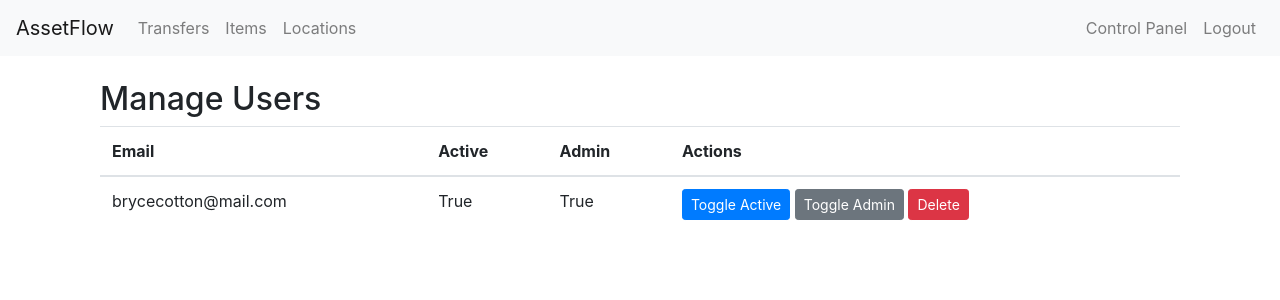
After one commit to 0xCarti/AssetFlow, a Flask app: page /controlpanel/users in a window 1280 px wide. The commit adds this page. Shown: the top 300 px of the page. Run offline with Flask 3, Linux system fonts and the light colour scheme; a user stored in the database is signed in; some libraries are stand-ins or nearby versions.

Commit message:
Version 1 - App is in working state, just need to add quality of life features now.

```diff
--- a/app/forms.py
+++ b/app/forms.py
@@ -13,6 +13,12 @@ from app.models.models import Location, Item
 class LoginForm(FlaskForm):
     email = StringField('Email', validators=[DataRequired(), Email()])
     password = PasswordField('Password', validators=[DataRequired()])
+
+
+class SignupForm(FlaskForm):
+    email = StringField('Email', validators=[DataRequired(), Email()])
+    password = PasswordField('Password', validators=[DataRequired()])
+    submit = SubmitField('Sign Up')
 
 
 class LocationForm(FlaskForm):
@@ -46,3 +52,7 @@ class TransferForm(FlaskForm):
         # This is just an example and might need adjustment
         for item_form in self.items:
             item_form.item.choices = [(i.id, i.name) for i in Item.query.all()]
+
+
+class UserForm(FlaskForm):
+    pass
--- a/app/models/models.py
+++ b/app/models/models.py
@@ -18,6 +18,7 @@ class User(UserMixin, db.Model):
     password = db.Column(db.String(80), nullable=False)
     is_admin = db.Column(db.Boolean, default=False, nullable=False)
     transfers = db.relationship('Transfer', backref='creator', lazy=True)
+    active = db.Column(db.Boolean, default=False, nullable=False)
 
 
 class Location(db.Model):
--- a/app/routes/auth_routes.py
+++ b/app/routes/auth_routes.py
@@ -1,11 +1,12 @@
-from flask import Blueprint, render_template, redirect, url_for, request, flash
+from flask import Blueprint, render_template, redirect, url_for, request, flash, abort
 from werkzeug.security import generate_password_hash, check_password_hash
-from flask_login import login_user, logout_user, login_required
+from flask_login import login_user, logout_user, login_required, current_user
 
-from ..forms import LoginForm
+from ..forms import LoginForm, UserForm, SignupForm
 from ..models.models import User, db
 
 auth = Blueprint('auth', __name__)
+admin = Blueprint('admin', __name__)
 
 
 @auth.route('/login', methods=['GET', 'POST'])
@@ -20,6 +21,9 @@ def login():
         if not user or not check_password_hash(user.password, password):
             flash('Please check your login details and try again.')
             return redirect(url_for('auth.login'))
+        elif not user.active:
+            flash('Please contact system admin to activate account.')
+            return redirect(url_for('auth.login'))
 
         login_user(user)
         return redirect(url_for('main.home'))
@@ -27,31 +31,86 @@ def login():
     return render_template('auth/login.html', form=form)
 
 
-@auth.route('/signup', methods=['GET', 'POST'])
-def signup():
-    if request.method == 'POST':
-        email = request.form.get('email')
-        password = request.form.get('password')
-
-        user = User.query.filter_by(
-            email=email).first()  # if this returns a user, then the email already exists in database
-
-        if user:  # if a user is found, we want to redirect back to signup page so user can try again
-            flash('Email address already exists')
-            return redirect(url_for('auth.signup'))
-
-        new_user = User(email=email, password=generate_password_hash(password, method='sha256'))
-
-        db.session.add(new_user)
-        db.session.commit()
-
-        return redirect(url_for('auth.login'))
-
-    return render_template('auth/signup.html')
-
-
 @auth.route('/logout')
 @login_required
 def logout():
     logout_user()
     return redirect(url_for('auth.login'))
+
+
+@admin.route('/activate_user/<int:user_id>', methods=['GET'])
+@login_required
+def activate_user(user_id):
+    if not current_user.is_admin:
+        abort(403)  # Abort if the current user is not an admin
+
+    user = User.query.get_or_404(user_id)
+    user.is_active = True
+    db.session.commit()
+    flash('User account activated.', 'success')
+    return redirect(url_for('admin_dashboard'))  # Redirect to an admin page
+
+
+@admin.route('/controlpanel/users', methods=['GET', 'POST'])
+@login_required
+def users():
+    if not current_user.is_admin:
+        return abort(403)  # Only allow admins to access this page
+
+    users = User.query.all()  # Fetch all users from the database
+
+    if request.method == 'POST':
+        user_id = request.form.get('user_id')
+        action = request.form.get('action')
+
+        user = User.query.get(user_id)
+        if user:
+            if action == 'toggle_active':
+                user.active = not user.active
+            elif action == 'toggle_admin':
+                user.is_admin = not user.is_admin
+            db.session.commit()
+            flash('User updated successfully', 'success')
+        else:
+            flash('User not found', 'danger')
+
+        return redirect(url_for('admin.users'))
+    form = UserForm()
+    return render_template('admin/view_users.html', users=users, form=form)
+
+
+@auth.route('/signup', methods=['GET', 'POST'])
+def signup():
+    form = SignupForm()
+    if form.validate_on_submit():
+        # Check if email already exists
+        existing_user = User.query.filter_by(email=form.email.data).first()
+        if existing_user:
+            flash('Email already in use.', 'danger')
+            return redirect(url_for('auth.signup'))
+
+        # Create a new user instance
+        new_user = User(
+            email=form.email.data,
+            password=generate_password_hash(form.password.data),
+            active=False,
+            is_admin=False
+        )
+        db.session.add(new_user)
+        db.session.commit()
+        flash('Account created successfully! Please wait for account activation.', 'success')
+        return redirect(url_for('auth.login'))
+    return render_template('auth/signup.html', form=form)
+
+
+@admin.route('/delete_user/<int:user_id>', methods=['POST'])
+@login_required
+def delete_user(user_id):
+    if not current_user.is_admin:
+        abort(403)  # Abort if the current user is not an admin
+
+    user_to_delete = User.query.get_or_404(user_id)
+    db.session.delete(user_to_delete)
+    db.session.commit()
+    flash('User deleted successfully.', 'success')
+    return redirect(url_for('admin.users'))
--- /dev/null
+++ b/app/templates/admin/view_users.html
@@ -0,0 +1,50 @@
+{% extends 'base.html' %}
+
+{% block content %}
+<div class="container mt-4">
+    <h2>Manage Users</h2>
+    <table class="table">
+        <thead>
+        <tr>
+            <th>Email</th>
+            <th>Active</th>
+            <th>Admin</th>
+            <th>Actions</th>
+        </tr>
+        </thead>
+        <tbody>
+        {% for user in users %}
+        <tr>
+            <td>{{ user.email }}</td>
+            <td>{{ user.active }}</td>
+            <td>{{ user.is_admin }}</td>
+            <td>
+                <form action="{{ url_for('admin.users', user_id=user.id) }}" method="post" class="d-inline">
+                    {{ form.hidden_tag() }}
+                    <button type="submit" name="action" value="toggle_active" class="btn btn-sm btn-primary"
+                            onclick="return confirm('Are you sure you want to toggle the active status?');">
+                        Toggle Active
+                    </button>
+                </form>
+                <form action="{{ url_for('admin.users', user_id=user.id) }}" method="post" class="d-inline">
+                    {{ form.hidden_tag() }}
+                    <button type="submit" name="action" value="toggle_admin" class="btn btn-sm btn-secondary"
+                            onclick="return confirm('Are you sure you want to toggle the admin status?');">
+                        Toggle Admin
+                    </button>
+                </form>
+                <!-- Separate form for deletion to ensure clear user intent -->
+                <form action="{{ url_for('admin.delete_user', user_id=user.id) }}" method="post" class="d-inline">
+                    {{ form.hidden_tag() }}
+                    <button type="submit" class="btn btn-sm btn-danger"
+                            onclick="return confirm('Are you sure you want to delete this user?');">
+                        Delete
+                    </button>
+                </form>
+            </td>
+        </tr>
+        {% endfor %}
+        </tbody>
+    </table>
+</div>
+{% endblock %}
--- a/app/templates/auth/signup.html
+++ b/app/templates/auth/signup.html
@@ -5,6 +5,7 @@
     <div class="col-md-6 offset-md-3">
         <h2>Register</h2>
         <form action="{{ url_for('auth.signup') }}" method="post">
+            {{ form.hidden_tag() }}
             <div class="form-group">
                 <label for="email">Email</label>
                 <input type="email" class="form-control" id="email" name="email" required>
--- a/app/templates/base.html
+++ b/app/templates/base.html
@@ -5,6 +5,18 @@
     <meta name="viewport" content="width=device-width, initial-scale=1">
     <title>AssetFlow</title>
     <link href="https://stackpath.bootstrapcdn.com/bootstrap/4.5.2/css/bootstrap.min.css" rel="stylesheet">
+    <style>
+        @media print {
+            .row {
+                display: flex !important;
+                flex-wrap: nowrap !important;
+            }
+            .col-md-6 {
+                flex: 0 0 50% !important;
+                max-width: 50% !important;
+            }
+        }
+    </style>
 </head>
 <body>
 <nav class="navbar navbar-expand-lg navbar-light bg-light">
@@ -36,6 +48,11 @@
                 <a class="nav-link" href="{{ url_for('auth.signup') }}">Register</a>
             </li>
             {% else %}
+                {% if current_user.is_admin %}
+                <li class="nav-item">
+                    <a class="nav-link" href="{{ url_for('admin.users') }}">Control Panel</a>
+                </li>
+                {% endif %}
             <li class="nav-item">
                 <a class="nav-link" href="{{ url_for('auth.logout') }}">Logout</a>
             </li>
```
Also changed, not shown: app/__init__.py (+4 -5 lines), app/routes/routes.py (+30 -3 lines), app/templates/transfers/view_transfer.html (added, +32 -0 lines), app/templates/transfers/view_transfers.html (+20 -1 lines).
